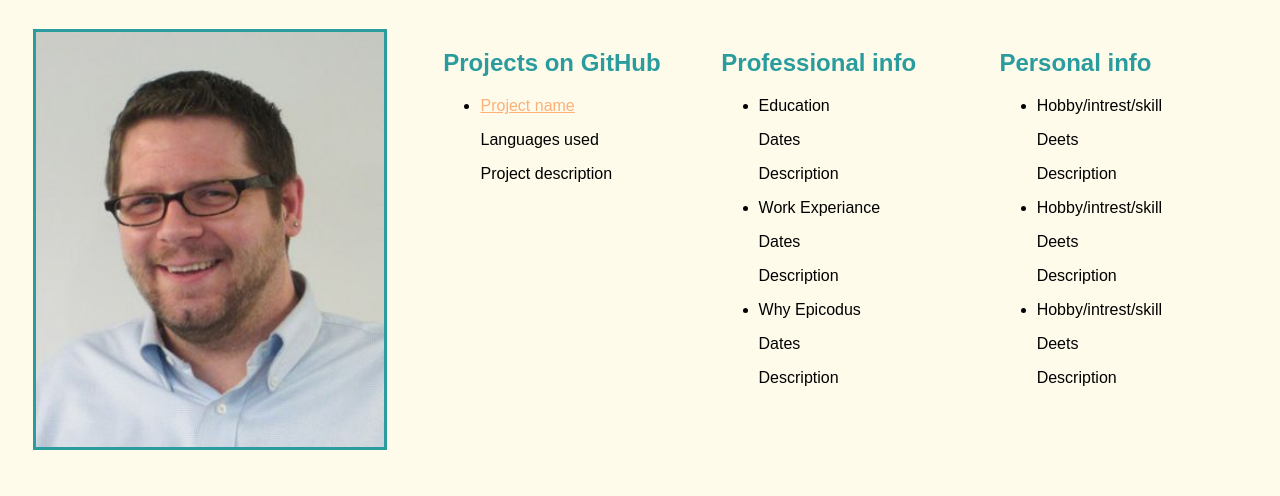
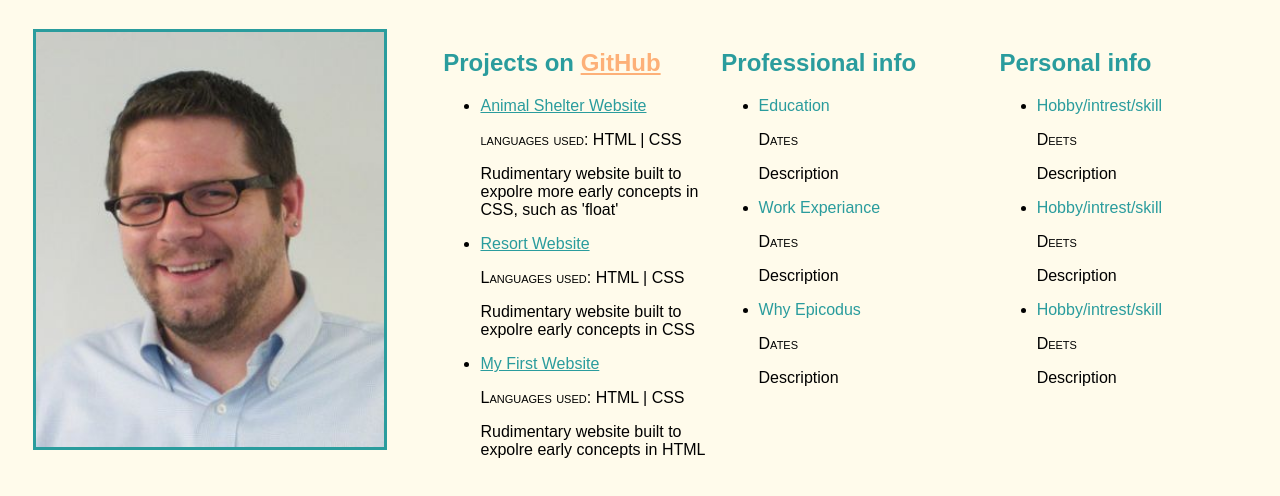
Before and after one commit to derrak/portfolio, a plain HTML site: page index.html in a window 1280 px wide. Shown: the part 90-586 px from the top of the page. Drawn offline with Linux system fonts and the light colour scheme.

Commit message:
add GitHub project links and descriptions

```diff
--- a/css/styles.css
+++ b/css/styles.css
@@ -43,3 +43,12 @@ a{
   width: 22%;
   float: left;
 }
+
+.listDeets{
+  font-variant: small-caps;
+
+}
+
+.listTitle{
+  color: #2a9c9d;
+}
--- a/index.html
+++ b/index.html
@@ -12,14 +12,26 @@
   <img class="image" src="/img/derrak.jpg" alt="Headshot of Derrak Richard">
 
   <div class="column">
-    <h2>Projects on GitHub</h2>
+    <h2>Projects on <a href="https://github.com/derrak">GitHub</a></h2>
     <ul>
       <li>
-        <a class="listTitle" href="active link to GitHub page site or GitHub repositorie">Project name</a>
-        <p class="listDeets">Languages used</p>
-        <p class="listDesc">Project description</p>
+        <a class="listTitle" href="https://github.com/derrak/animal">Animal Shelter Website</a>
+        <p class="listDeets">languages used: HTML | CSS</p>
+        <p class="listDesc">Rudimentary website built to expolre more early concepts in CSS, such as 'float'</p>
+      </li>
+      <li>
+        <a class="listTitle" href="https://github.com/derrak/Resort-Website">Resort Website</a>
+        <p class="listDeets">Languages used: HTML | CSS</p>
+        <p class="listDesc">Rudimentary website built to expolre early concepts in CSS</p>
+      </li>
+      <li>
+        <a class="listTitle" href="https://github.com/derrak/my-first-webpage">My First Website</a>
+        <p class="listDeets">Languages used: HTML | CSS</p>
+        <p class="listDesc">Rudimentary website built to expolre early concepts in HTML</p>
       </li>
     </ul>
+
+
   </div>
 
   <div class="column">
```
